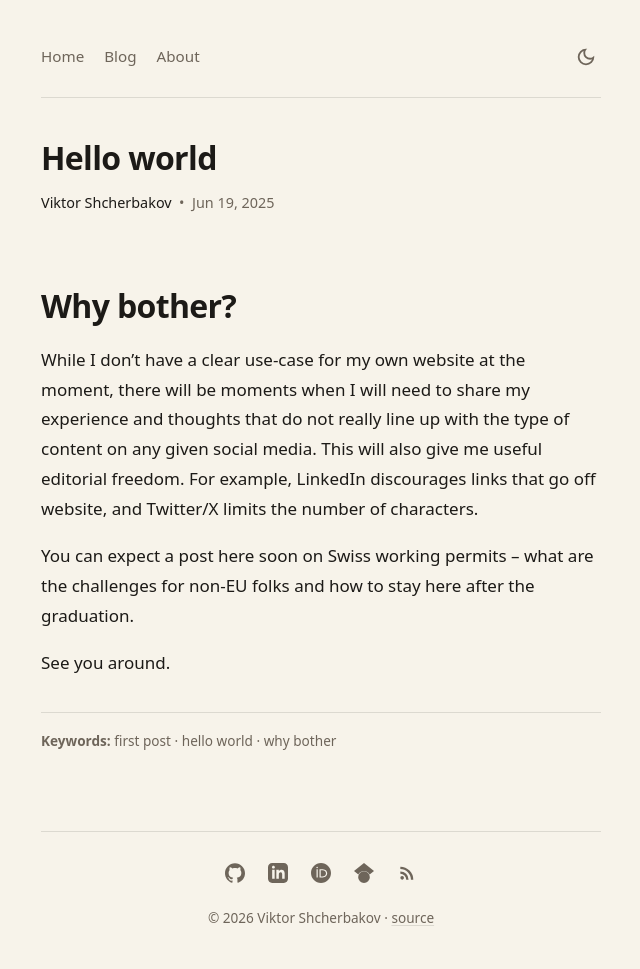
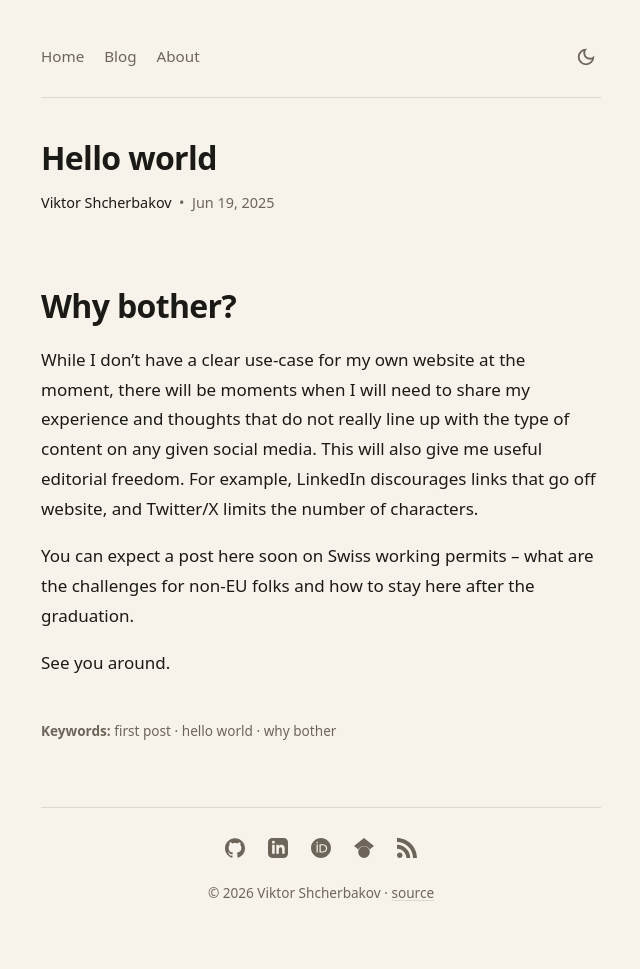
Before and after one commit to viktor-shcherb/viktor-shcherb.github.io, a Jekyll site: the page built from _posts/2025-06-19-Hello-world.md, in a window 1280 px wide. Shown: the whole page, without its empty margins (319-959 px from the left). Built offline with Jekyll 4.4.1, drawn with Linux system fonts in a browser that asks for light colours; after the commit the page ends 944 px from its top, so only the background shows below that.

Commit message:
Fix post-tags padding + canonical RSS SVG (#72)
- The keywords row had its own border-top stacked ~4 rem above the
  footer's border-top, leaving a visually empty band between two
  parallel dividers. Drop the .post-tags border (and the padding
  that sat on it); the keywords line now reads as one final muted
  paragraph above the single footer divider.
- Replace the hand-written RSS path with the canonical simple-icons
  RSS svg (24x24, viewBox 0 0 24 24) for the footer feed icon.

```diff
--- a/_includes/social-links.html
+++ b/_includes/social-links.html
@@ -36,7 +36,7 @@ is a hand-written path (LinkedIn brand-restricted theirs out of simple-icons).
   <li>
     <a href="{{ '/feed.xml' | relative_url }}" rel="alternate" type="application/atom+xml" aria-label="RSS feed">
       <svg viewBox="0 0 24 24" width="20" height="20" fill="currentColor" aria-hidden="true">
-        <path d="M6.18 15.64a2.18 2.18 0 0 1 2.18 2.18C8.36 19 7.38 20 6.18 20A2.18 2.18 0 0 1 4 17.82a2.18 2.18 0 0 1 2.18-2.18zM4 4.44A15.56 15.56 0 0 1 19.56 20h-2.83A12.73 12.73 0 0 0 4 7.27V4.44zm0 5.66a9.9 9.9 0 0 1 9.9 9.9h-2.83A7.07 7.07 0 0 0 4 12.93V10.1z"/>
+        <path d="M19.199 24C19.199 13.467 10.533 4.8 0 4.8V0c13.165 0 24 10.835 24 24h-4.801zM3.291 17.415c1.814 0 3.293 1.479 3.293 3.295 0 1.813-1.485 3.29-3.301 3.29C1.47 24 0 22.526 0 20.71s1.475-3.294 3.291-3.295zM15.909 24h-4.665c0-6.169-5.075-11.245-11.244-11.245V8.09c8.727 0 15.909 7.184 15.909 15.91z"/>
       </svg>
     </a>
   </li>
--- a/assets/css/_base.scss
+++ b/assets/css/_base.scss
@@ -126,9 +126,7 @@ li { margin: 0.25em 0; }
 .post-meta .byline { color: var(--text); }
 
 .post-tags {
-  margin-top: 2.5em;
-  padding-top: 1.2em;
-  border-top: 1px solid var(--border);
+  margin: 3em 0 0;
   color: var(--text-muted);
   font-size: 0.85rem;
 }
```
